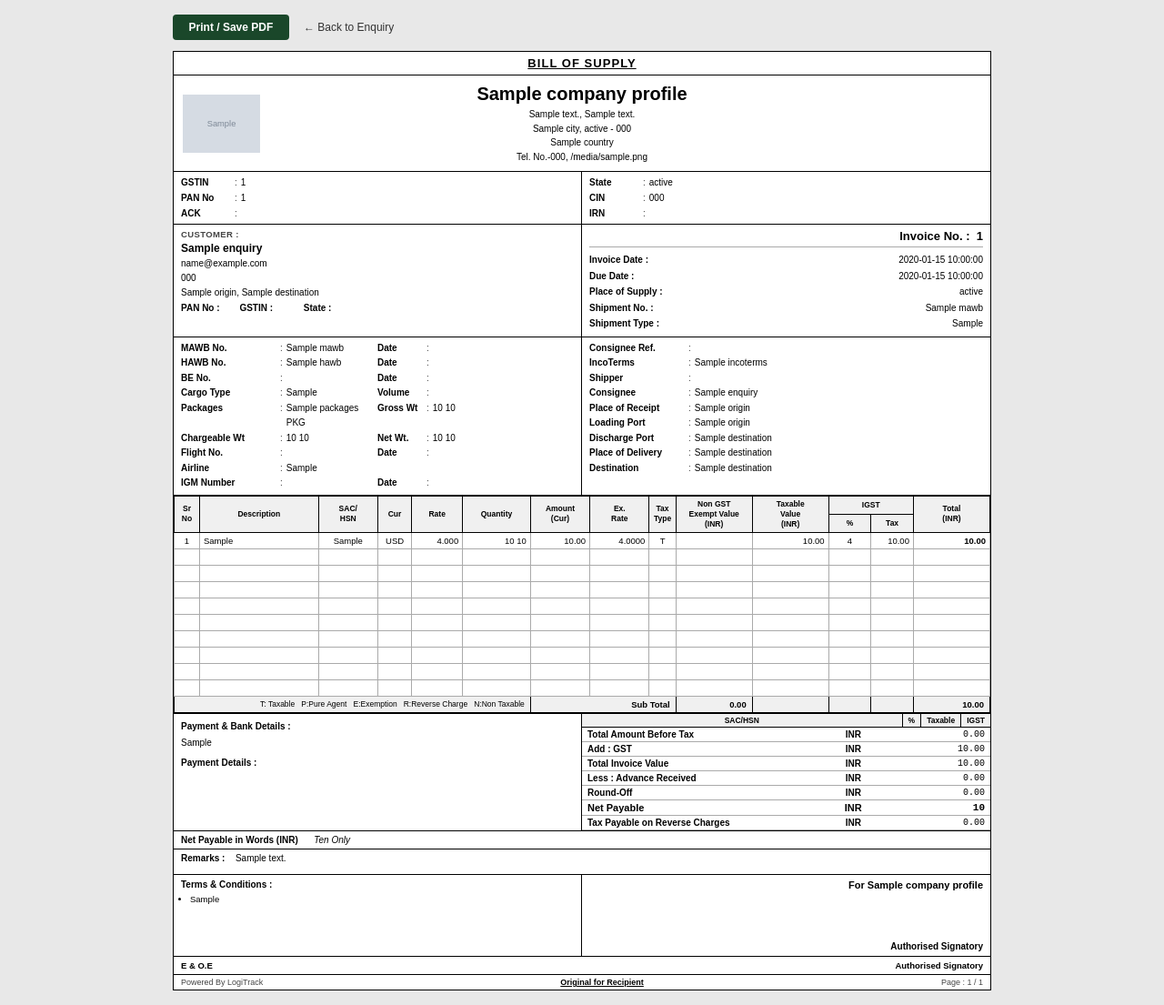
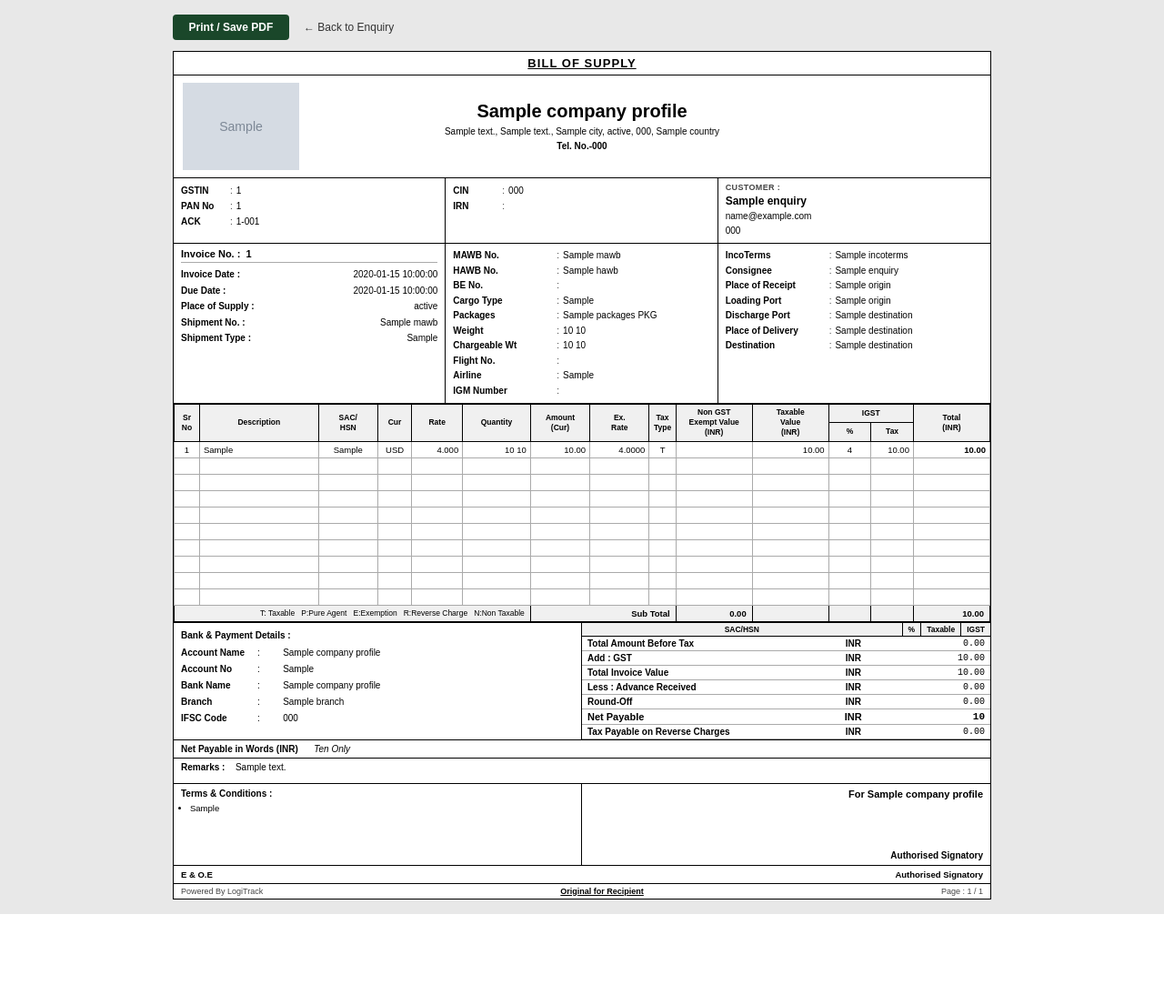
Before and after one commit to kapilkd/logitrack, a Flask app: page /enquiries/1/invoice in a window 1280 px wide. Shown: the whole page at 91% size. After the commit the page ends 1005 px from the top, so only its background shows below. Run offline with Flask 3, Linux system fonts and the light colour scheme; a user stored in the database is signed in; grey boxes marked "Sample" are stand-in pictures; a database or web service that is not in the repository returns one stand-in record (values such as "Sample title"); parts of the project's set-up code (start-up, migrations or seed data) failed here and were passed over; some libraries are stand-ins or nearby versions.

Commit message:
Invoice changes and addition of account sections

```diff
--- a/app.py
+++ b/app.py
@@ -37,7 +37,7 @@ from database.db import (
     create_sv_payment, get_payments_by_sv, get_sv_payment_by_id,
     delete_sv_payment, get_payments_by_shipment,
     log_alert,
-    get_company_profile, upsert_company_profile,
+    get_company_profile, upsert_company_profile, upsert_company_account,
     get_all_contact_emails_by_user,
     upsert_gmail_account, get_gmail_account, delete_gmail_account,
     save_email, get_emails_by_user, get_email_by_id, delete_email,
@@ -1810,6 +1810,55 @@ def settings_company_profile():
     )
 
 
+@app.route("/settings/company-account", methods=["GET", "POST"])
+def settings_company_account():
+    if not session.get("user_id"):
+        return redirect(url_for("login"))
+    uid = session["user_id"]
+    user = get_user_by_id(uid)
+    if user is None:
+        session.clear()
+        return redirect(url_for("login"))
+
+    if request.method == "GET":
+        profile = get_company_profile(uid)
+        return render_template(
+            "settings_company_account.html",
+            user=user,
+            profile=profile,
+            active_section="settings",
+        )
+
+    def _f(key):
+        v = request.form.get(key, "").strip()
+        return v or None
+
+    upsert_company_account(
+        user_id=uid,
+        account_name=_f("account_name"),
+        account_no=_f("account_no"),
+        bank_name=_f("bank_name"),
+        branch=_f("branch"),
+        ifsc_code=_f("ifsc_code"),
+        upi_id=_f("upi_id"),
+    )
+    log_alert(
+        user_id=uid,
+        entity_type="COMPANY_PROFILE",
+        entity_id=uid,
+        entity_label="Company Account",
+        action="UPDATED",
+        description="Company bank account details updated",
+    )
+    return render_template(
+        "settings_company_account.html",
+        user=user,
+        profile=get_company_profile(uid),
+        active_section="settings",
+        success="Account details saved.",
+    )
+
+
 @app.route("/settings/user-management")
 def user_management_settings():
     if not session.get("user_id"):
--- a/static/css/enquiry_invoice.css
+++ b/static/css/enquiry_invoice.css
@@ -69,26 +69,29 @@ body {
   text-decoration: underline;
 }
 
-/* ── B. Company header ───────────────────────────── */
+/* ── B+C. Company header + Tax IDs (merged block) ── */
+.inv-header-block {
+  border-bottom: 1px solid var(--inv-border);
+}
+
 .inv-header {
   display: flex;
   align-items: center;
-  border-bottom: 1px solid var(--inv-border);
   padding: 8px 10px;
   gap: 8px;
 }
 
 .inv-header-logo {
   flex: 0 0 auto;
-  width: 110px;
+  width: 150px;
   display: flex;
   align-items: center;
   justify-content: flex-start;
 }
 
 .inv-logo {
-  max-height: 64px;
-  max-width: 105px;
+  max-height: 96px;
+  max-width: 148px;
   object-fit: contain;
 }
 
@@ -112,24 +115,26 @@ body {
 
 .inv-header-spacer {
   flex: 0 0 auto;
-  width: 110px;
+  width: 150px;
 }
 
-/* ── C. Tax ID row ───────────────────────────────── */
-.inv-taxid-row {
+/* ── Row 1 & 2: 3-column layout ─────────────────── */
+.inv-row3 {
   display: grid;
-  grid-template-columns: 1fr 1fr;
+  grid-template-columns: 1fr 1fr 1fr;
   border-bottom: 1px solid var(--inv-border);
 }
 
-.inv-taxid-col {
-  padding: 3px 8px;
+.inv-col3 {
+  padding: 5px 8px;
+  font-size: 10px;
 }
 
-.inv-taxid-col:first-child {
+.inv-col3-border {
   border-right: 1px solid var(--inv-border);
 }
 
+/* Tax ID items (Row 1 cols 1 & 2) */
 .inv-taxid-item {
   display: flex;
   align-items: baseline;
@@ -140,27 +145,17 @@ body {
 .inv-taxid-label {
   font-weight: 700;
   white-space: nowrap;
-  min-width: 55px;
+  min-width: 50px;
 }
 
 .inv-taxid-sep {
   color: var(--inv-muted);
+  flex-shrink: 0;
 }
 
-/* ── D. Customer | Invoice meta ──────────────────── */
-.inv-split-row {
-  display: grid;
-  grid-template-columns: 1fr 1fr;
-  border-bottom: 1px solid var(--inv-border);
-}
-
-.inv-cust-block {
-  padding: 5px 8px;
-  border-right: 1px solid var(--inv-border);
-}
-
+/* Customer block (Row 1 col 3) */
 .inv-cust-header {
-  font-size: 9.5px;
+  font-size: 9px;
   font-weight: 700;
   margin-bottom: 3px;
   color: var(--inv-muted);
@@ -176,36 +171,15 @@ body {
 
 .inv-cust-detail {
   line-height: 1.6;
-  color: var(--inv-text);
 }
 
-.inv-cust-taxrow {
-  display: flex;
-  gap: 16px;
-  margin-top: 3px;
-  flex-wrap: wrap;
-}
-
-.inv-cust-taxitem {
-  display: flex;
-  gap: 3px;
-}
-
-.inv-cust-taxlabel {
+/* Invoice meta (Row 2 col 1) */
+.inv-inv-no {
+  font-size: 11px;
   font-weight: 700;
-}
-
-.inv-inv-block {
-  padding: 5px 8px;
-}
-
-.inv-inv-no {
-  font-size: 13px;
-  font-weight: 700;
-  text-align: right;
-  margin-bottom: 5px;
+  margin-bottom: 4px;
   border-bottom: 1px solid var(--inv-border-lt);
-  padding-bottom: 4px;
+  padding-bottom: 3px;
 }
 
 .inv-meta-row {
@@ -213,7 +187,6 @@ body {
   justify-content: space-between;
   align-items: baseline;
   line-height: 1.75;
-  font-size: 10px;
 }
 
 .inv-meta-label {
@@ -226,21 +199,6 @@ body {
   text-align: right;
 }
 
-/* ── E. Shipment details grid ────────────────────── */
-.inv-ship-grid {
-  display: grid;
-  grid-template-columns: 1fr 1fr;
-  border-bottom: 1px solid var(--inv-border);
-}
-
-.inv-ship-col {
-  padding: 4px 8px;
-}
-
-.inv-ship-col:first-child {
-  border-right: 1px solid var(--inv-border);
-}
-
 .inv-kv {
   display: flex;
   align-items: baseline;
@@ -251,32 +209,17 @@ body {
 .inv-kv-label {
   font-weight: 700;
   white-space: nowrap;
-  min-width: 105px;
+  min-width: 110px;
 }
 
 .inv-kv-sep {
   padding: 0 4px;
   color: var(--inv-muted);
+  flex-shrink: 0;
 }
 
 .inv-kv-val {
   flex: 1;
-}
-
-.inv-kv-pair {
-  display: grid;
-  grid-template-columns: 1fr 1fr;
-  gap: 0;
-}
-
-.inv-kv-right {
-  display: flex;
-  align-items: baseline;
-  gap: 0;
-}
-
-.inv-kv-right .inv-kv-label {
-  min-width: 50px;
 }
 
 /* ── F. Line items table ─────────────────────────── */
@@ -388,9 +331,22 @@ body {
   margin-bottom: 2px;
 }
 
-.inv-payment-label {
-  font-weight: 700;
-  margin-top: 6px;
+.inv-bank-table {
+  border-collapse: collapse;
+  width: 100%;
+  margin-top: 2px;
+}
+.inv-bank-label {
+  font-weight: 600;
+  white-space: nowrap;
+  padding: 1px 0;
+  width: 80px;
+}
+.inv-bank-sep {
+  padding: 1px 4px;
+}
+.inv-bank-val {
+  padding: 1px 0;
 }
 
 .inv-fin-block {
--- a/templates/_sidebar.html
+++ b/templates/_sidebar.html
@@ -168,6 +168,7 @@
       <div class="sidebar-sub-nav">
         <a href="{{ url_for('user_management_settings') }}" class="sidebar-sub-link{% if request.endpoint in ('user_management_settings', 'user_management_update_profile', 'user_management_update_password') %} sidebar-sub-link--active{% endif %}">User Management</a>
         <a href="{{ url_for('settings_company_profile') }}" class="sidebar-sub-link{% if request.endpoint == 'settings_company_profile' %} sidebar-sub-link--active{% endif %}">System Settings</a>
+        <a href="{{ url_for('settings_company_account') }}" class="sidebar-sub-link{% if request.endpoint == 'settings_company_account' %} sidebar-sub-link--active{% endif %}">Company Account</a>
         <a href="{{ url_for('gmail_settings') }}" class="sidebar-sub-link{% if request.endpoint == 'gmail_settings' %} sidebar-sub-link--active{% endif %}">Gmail Integration</a>
         <a href="#" class="sidebar-sub-link">Notification Settings</a>
       </div>
--- a/templates/enquiry_invoice.html
+++ b/templates/enquiry_invoice.html
@@ -20,6 +20,7 @@
     <div class="inv-doc-title">BILL OF SUPPLY</div>
 
     <!-- ── B. Company header ─────────────────────────── -->
+    <div class="inv-header-block">
       <div class="inv-header">
         <div class="inv-header-logo">
           {% if company and company.logo_path %}
@@ -30,21 +31,25 @@
           <div class="inv-company-name">{{ (company.company_name if company) or user.name }}</div>
           {% if company %}
           <div class="inv-company-addr">
-          {% if company.address_line1 %}{{ company.address_line1 }}{% if company.address_line2 %}, {{ company.address_line2 }}{% endif %}<br>{% endif %}
-          {% if company.city or company.state or company.pincode %}
-          {{ [company.city, company.state] | select | join(', ') }}{% if company.pincode %} - {{ company.pincode }}{% endif %}<br>
-          {% endif %}
-          {% if company.country %}{{ company.country }}<br>{% endif %}
-          {% if company.phone %}Tel. No.-{{ company.phone }}{% if company.website %}, {{ company.website }}{% endif %}{% endif %}
+            {% set addr_parts = [] %}
+            {% if company.address_line1 %}{% set _ = addr_parts.append(company.address_line1) %}{% endif %}
+            {% if company.address_line2 %}{% set _ = addr_parts.append(company.address_line2) %}{% endif %}
+            {% if company.city %}{% set _ = addr_parts.append(company.city) %}{% endif %}
+            {% if company.state %}{% set _ = addr_parts.append(company.state) %}{% endif %}
+            {% if company.pincode %}{% set _ = addr_parts.append(company.pincode) %}{% endif %}
+            {% if company.country %}{% set _ = addr_parts.append(company.country) %}{% endif %}
+            {% if addr_parts %}{{ addr_parts | join(', ') }}<br>{% endif %}
+            {% if company.phone %}<strong>Tel. No.-{{ company.phone }}</strong>{% endif %}
           </div>
           {% endif %}
         </div>
         <div class="inv-header-spacer"></div>
       </div>
+    </div>
 
-    <!-- ── C. Tax ID row ──────────────────────────────── -->
-    <div class="inv-taxid-row">
-      <div class="inv-taxid-col">
+    <!-- ── Row 1: GST section | CIN section | Customer ── -->
+    <div class="inv-row3">
+      <div class="inv-col3 inv-col3-border">
         <div class="inv-taxid-item">
           <span class="inv-taxid-label">GSTIN</span>
           <span class="inv-taxid-sep">:</span>
@@ -58,15 +63,10 @@
         <div class="inv-taxid-item">
           <span class="inv-taxid-label">ACK</span>
           <span class="inv-taxid-sep">:</span>
-          <span></span>
+          <span>{{ enq.enquiry_number }}-001</span>
         </div>
       </div>
-      <div class="inv-taxid-col">
-        <div class="inv-taxid-item">
-          <span class="inv-taxid-label">State</span>
-          <span class="inv-taxid-sep">:</span>
-          <span>{{ (company.state if company) or '' }}</span>
-        </div>
+      <div class="inv-col3 inv-col3-border">
         <div class="inv-taxid-item">
           <span class="inv-taxid-label">CIN</span>
           <span class="inv-taxid-sep">:</span>
@@ -78,32 +78,19 @@
           <span></span>
         </div>
       </div>
-    </div>
-
-    <!-- ── D. Customer | Invoice meta ────────────────── -->
-    <div class="inv-split-row">
-      <div class="inv-cust-block">
+      <div class="inv-col3">
         <div class="inv-cust-header">Customer :</div>
         <div class="inv-cust-name">{{ enq.customer_name or '—' }}</div>
         <div class="inv-cust-detail">
           {% if enq.customer_email %}<div>{{ enq.customer_email }}</div>{% endif %}
           {% if enq.customer_phone %}<div>{{ enq.customer_phone }}</div>{% endif %}
-          {% if enq.origin %}<div>{{ enq.origin }}{% if enq.destination %}, {{ enq.destination }}{% endif %}</div>{% endif %}
-        </div>
-        <div class="inv-cust-taxrow">
-          <div class="inv-cust-taxitem">
-            <span class="inv-cust-taxlabel">PAN No :</span>
-            <span>&nbsp;</span>
-          </div>
-          <div class="inv-cust-taxitem">
-            <span class="inv-cust-taxlabel">GSTIN :</span>
-            <span>&nbsp;&nbsp;&nbsp;&nbsp;&nbsp;&nbsp;&nbsp;&nbsp;&nbsp;&nbsp;</span>
-            <span class="inv-cust-taxlabel">State :</span>
-            <span>&nbsp;</span>
         </div>
       </div>
     </div>
-      <div class="inv-inv-block">
+
+    <!-- ── Row 2: Invoice | MAWB details | IncoTerms ──── -->
+    <div class="inv-row3">
+      <div class="inv-col3 inv-col3-border">
         <div class="inv-inv-no">Invoice No. :&nbsp; {{ enq.enquiry_number }}</div>
         <div class="inv-meta-row">
           <span class="inv-meta-label">Invoice Date :</span>
@@ -126,129 +113,63 @@
           <span class="inv-meta-val">{{ enq.consignment_type or '' }}</span>
         </div>
       </div>
-    </div>
-
-    <!-- ── E. Shipment details grid ───────────────────── -->
-    <div class="inv-ship-grid">
-      <div class="inv-ship-col">
-        <div class="inv-kv inv-kv-pair">
+      <div class="inv-col3 inv-col3-border">
         <div class="inv-kv">
           <span class="inv-kv-label">MAWB No.</span>
           <span class="inv-kv-sep">:</span>
           <span class="inv-kv-val">{{ enq.mawb or '' }}</span>
         </div>
-          <div class="inv-kv inv-kv-right">
-            <span class="inv-kv-label">Date</span>
-            <span class="inv-kv-sep">:</span>
-            <span class="inv-kv-val"></span>
-          </div>
-        </div>
-        <div class="inv-kv inv-kv-pair">
         <div class="inv-kv">
           <span class="inv-kv-label">HAWB No.</span>
           <span class="inv-kv-sep">:</span>
           <span class="inv-kv-val">{{ enq.hawb or '' }}</span>
         </div>
-          <div class="inv-kv inv-kv-right">
-            <span class="inv-kv-label">Date</span>
-            <span class="inv-kv-sep">:</span>
-            <span class="inv-kv-val"></span>
-          </div>
-        </div>
-        <div class="inv-kv inv-kv-pair">
         <div class="inv-kv">
           <span class="inv-kv-label">BE No.</span>
           <span class="inv-kv-sep">:</span>
           <span class="inv-kv-val"></span>
         </div>
-          <div class="inv-kv inv-kv-right">
-            <span class="inv-kv-label">Date</span>
-            <span class="inv-kv-sep">:</span>
-            <span class="inv-kv-val"></span>
-          </div>
-        </div>
-        <div class="inv-kv inv-kv-pair">
         <div class="inv-kv">
           <span class="inv-kv-label">Cargo Type</span>
           <span class="inv-kv-sep">:</span>
           <span class="inv-kv-val">{{ enq.consignment_type or '' }}</span>
         </div>
-          <div class="inv-kv inv-kv-right">
-            <span class="inv-kv-label">Volume</span>
-            <span class="inv-kv-sep">:</span>
-            <span class="inv-kv-val"></span>
-          </div>
-        </div>
-        <div class="inv-kv inv-kv-pair">
         <div class="inv-kv">
           <span class="inv-kv-label">Packages</span>
           <span class="inv-kv-sep">:</span>
           <span class="inv-kv-val">{{ enq.packages or '' }}{% if enq.packages %} PKG{% endif %}</span>
         </div>
-          <div class="inv-kv inv-kv-right">
-            <span class="inv-kv-label">Gross Wt</span>
+        <div class="inv-kv">
+          <span class="inv-kv-label">Weight</span>
           <span class="inv-kv-sep">:</span>
           <span class="inv-kv-val">{% if enq.weight %}{{ enq.weight }} {{ enq.weight_unit }}{% endif %}</span>
         </div>
-        </div>
-        <div class="inv-kv inv-kv-pair">
         <div class="inv-kv">
           <span class="inv-kv-label">Chargeable Wt</span>
           <span class="inv-kv-sep">:</span>
           <span class="inv-kv-val">{% if enq.weight %}{{ enq.weight }} {{ enq.weight_unit }}{% endif %}</span>
         </div>
-          <div class="inv-kv inv-kv-right">
-            <span class="inv-kv-label">Net Wt.</span>
-            <span class="inv-kv-sep">:</span>
-            <span class="inv-kv-val">{% if enq.weight %}{{ enq.weight }} {{ enq.weight_unit }}{% endif %}</span>
-          </div>
-        </div>
-        <div class="inv-kv inv-kv-pair">
         <div class="inv-kv">
           <span class="inv-kv-label">Flight No.</span>
           <span class="inv-kv-sep">:</span>
           <span class="inv-kv-val"></span>
-          </div>
-          <div class="inv-kv inv-kv-right">
-            <span class="inv-kv-label">Date</span>
-            <span class="inv-kv-sep">:</span>
-            <span class="inv-kv-val"></span>
-          </div>
         </div>
         <div class="inv-kv">
           <span class="inv-kv-label">Airline</span>
           <span class="inv-kv-sep">:</span>
           <span class="inv-kv-val">{{ enq.shipment_terms or '' }}</span>
         </div>
-        <div class="inv-kv inv-kv-pair">
         <div class="inv-kv">
           <span class="inv-kv-label">IGM Number</span>
           <span class="inv-kv-sep">:</span>
           <span class="inv-kv-val"></span>
         </div>
-          <div class="inv-kv inv-kv-right">
-            <span class="inv-kv-label">Date</span>
-            <span class="inv-kv-sep">:</span>
-            <span class="inv-kv-val"></span>
       </div>
-        </div>
-      </div>
-
-      <div class="inv-ship-col">
-        <div class="inv-kv">
-          <span class="inv-kv-label">Consignee Ref.</span>
-          <span class="inv-kv-sep">:</span>
-          <span class="inv-kv-val"></span>
-        </div>
+      <div class="inv-col3">
         <div class="inv-kv">
           <span class="inv-kv-label">IncoTerms</span>
           <span class="inv-kv-sep">:</span>
           <span class="inv-kv-val">{{ enq.incoterms or '' }}</span>
-        </div>
-        <div class="inv-kv">
-          <span class="inv-kv-label">Shipper</span>
-          <span class="inv-kv-sep">:</span>
-          <span class="inv-kv-val"></span>
         </div>
         <div class="inv-kv">
           <span class="inv-kv-label">Consignee</span>
@@ -354,14 +275,18 @@
     <!-- ── H. Bank details | Financial summary ───────── -->
     <div class="inv-bank-fin-row">
       <div class="inv-bank-block">
-        {% if company and company.billing_terms %}
-        <div class="inv-bank-title">Payment &amp; Bank Details :</div>
-        <div style="white-space: pre-line; line-height: 1.6;">{{ company.billing_terms }}</div>
+        <div class="inv-bank-title">Bank &amp; Payment Details :</div>
+        {% if company %}
+        <table class="inv-bank-table">
+          <tr><td class="inv-bank-label">Account Name</td><td class="inv-bank-sep">:</td><td class="inv-bank-val">{{ company.account_name or '&nbsp;' }}</td></tr>
+          <tr><td class="inv-bank-label">Account No</td><td class="inv-bank-sep">:</td><td class="inv-bank-val">{{ company.account_no or '&nbsp;' }}</td></tr>
+          <tr><td class="inv-bank-label">Bank Name</td><td class="inv-bank-sep">:</td><td class="inv-bank-val">{{ company.bank_name or '&nbsp;' }}</td></tr>
+          <tr><td class="inv-bank-label">Branch</td><td class="inv-bank-sep">:</td><td class="inv-bank-val">{{ company.branch or '&nbsp;' }}</td></tr>
+          <tr><td class="inv-bank-label">IFSC Code</td><td class="inv-bank-sep">:</td><td class="inv-bank-val">{{ company.ifsc_code or '&nbsp;' }}</td></tr>
+        </table>
         {% else %}
-        <div class="inv-bank-title">Bank :</div>
         <div>—</div>
         {% endif %}
-        <div class="inv-payment-label">Payment Details :</div>
       </div>
 
       <div class="inv-fin-block">
```
Also changed, not shown: database/db.py (+37 -0 lines), templates/settings_company_account.html (added, +70 -0 lines). Lines whose indentation alone changed are shown as unchanged.
